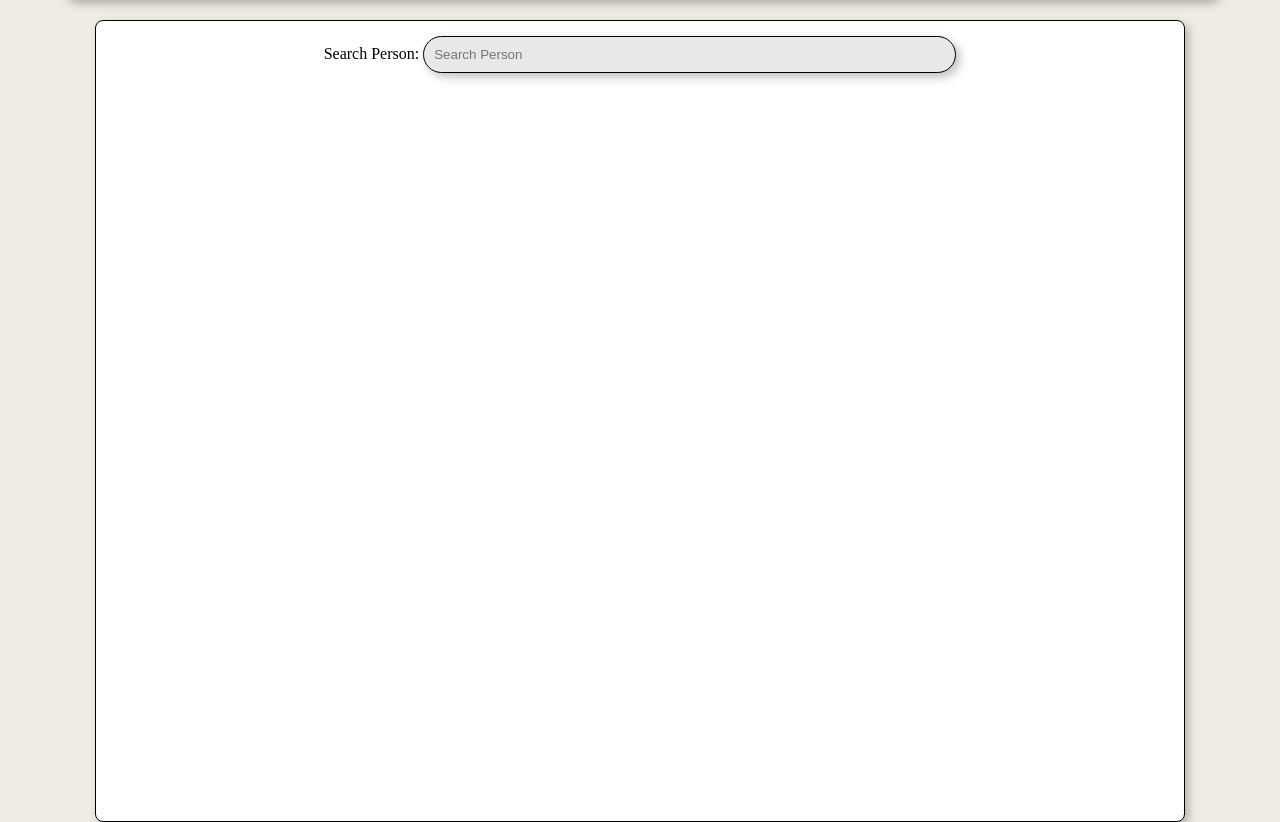
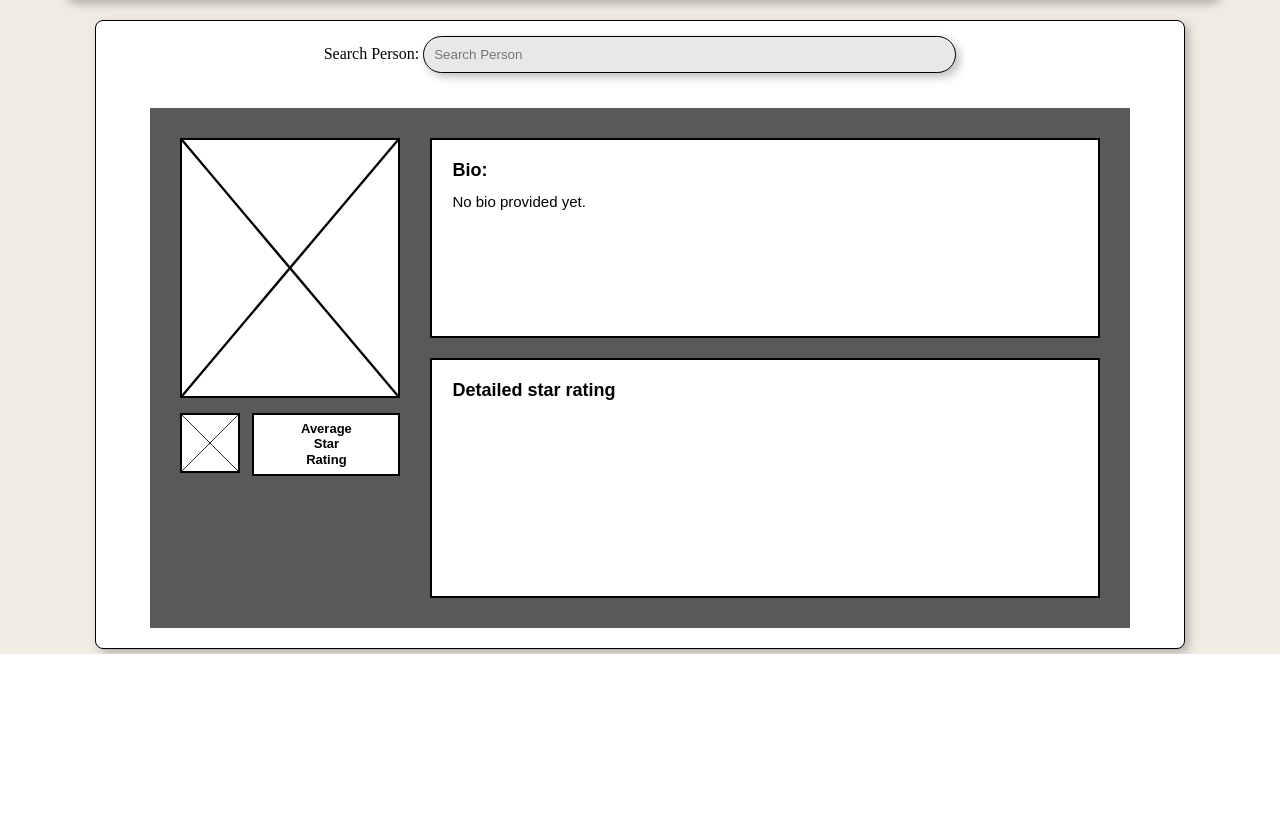
Before and after one commit to jcalvin4/ratemyroommate, a Flask app: page /ratearoommate in a window 1280 px wide. Shown: the part 146-968 px from the top of the page. After the commit the page ends 800 px from the top, so only its background shows below. Run offline with Flask 3, Linux system fonts and the light colour scheme; some libraries are stand-ins or nearby versions.

Commit message:
form, bio, and db edits

```diff
--- /dev/null
+++ b/forms.py
@@ -0,0 +1,20 @@
+from flask_wtf import FlaskForm
+from wtforms import (StringField, TextAreaField, SelectField,
+                     RadioField, BooleanField, DateField,
+                     PasswordField,SubmitField
+                     )
+from wtforms.validators import DataRequired
+from flask_wtf.file import FileField, FileAllowed, FileRequired
+
+
+class QuestionaireForm(FlaskForm):
+    age = StringField('Age', validators=[DataRequired()])
+    gender = SelectField('Gender', choices=[('male', 'Male'), ('female', 'Female'), ('other', 'Other')], default='other', validators=[DataRequired()])
+    cleanliness = RadioField('Cleanliness', choices=[('1', '1'), ('2', '2'), ('3', '3'), ('4', '4'), ('5', '5')], validators=[DataRequired()])
+    noise = RadioField('Noise Level', choices=[('1', '1'), ('2', '2'), ('3', '3'), ('4', '4'), ('5', '5')], validators=[DataRequired()])
+    smoker = BooleanField('Smoker')
+    night_owl = BooleanField('Night Owl')
+    early_riser = BooleanField('Early Riser')
+    bio = TextAreaField('Bio')
+    profile_pic = FileField('Profile Picture', validators=[FileAllowed(['jpg', 'png'], 'Images only!')])
+    submit = SubmitField('Submit')
--- a/practice.py
+++ b/practice.py
@@ -1,12 +1,14 @@
 import os
 from flask import Flask, render_template, request, redirect
 from markupsafe import escape
+from forms import QuestionaireForm
 
 
 
 def create_app(test_config=None):
     app = Flask(__name__)
 
+    app.config['SECRET_KEY'] = 'temporary_secret_key_for_development'
 
     @app.route("/")
     def home():
@@ -19,7 +21,8 @@ def create_app(test_config=None):
     @app.route("/ratearoommate")
 
     def formpage():
-        return render_template('ratearoommatepage.html')
+        form = QuestionaireForm()
+        return render_template('bio-page.html', form=form)
 
     return app
 app = create_app()
--- a/static/styles.css
+++ b/static/styles.css
@@ -22,7 +22,7 @@ header {
     margin: 0 auto;
     width: 85%;
     border: .5px, solid black;
-    height:100%;
+    height: auto;
     margin-top: 20px;
     border-radius: 8px;
     box-shadow: 4px 4px 10px rgba(0.25,0.25,0.25,0.25);
@@ -84,3 +84,168 @@ li:hover{
 .searchinput:focus {
     background-color: rgb(255, 255, 255);
 }
+
+.questionaire-group-container {
+    display: flex;
+    flex-direction: column;
+    align-items: center;
+    gap: 10px;
+    width: 100%;
+    margin-top: 20px;
+}
+
+.questionaire-group {
+    display: flex;
+    flex-direction: column;
+    align-items: center;
+    gap: 5px;
+    width: 80%;
+    padding: 50px;
+    border-radius: 10px;
+    box-shadow: 4px 4px 10px rgba(0.25,0.25,0.25,0.25);
+    background-color: rgb(172, 18, 18);
+}
+
+
+.radio-row-container {
+    display: flex;
+    flex-direction: row;
+    justify-content: center;
+    align-items: center;
+    gap: 10px;
+    width: 100%;
+    margin-top: 10px;
+}
+
+
+.radio-column-item {
+    display: flex;
+    flex-direction: column;
+    align-items: center;
+    gap: 5px;
+    color: white;
+}
+
+
+#gender {
+    height: 54px;
+}
+
+/* --- Outer Reset to Override .body1 center conflicts --- */
+.bio-page-wrapper {
+    width: 100%;
+    display: flex;
+    justify-content: center;
+    padding: 20px 0;
+    box-sizing: border-box;
+}
+
+/* Main Container (Dark Gray Background matching image_4a7515.png) */
+.bio-container {
+    background-color: #595959; /* Matching wireframe dark grey background */
+    width: 90%;
+    max-width: 1100px;
+    padding: 30px;
+    display: flex; /* Forces Left and Right columns side-by-side */
+    flex-direction: row;
+    gap: 30px;
+    box-sizing: border-box;
+    align-items: flex-start;
+}
+
+/* Common Wireframe Box Defaults */
+.wireframe-box {
+    background-color: #ffffff;
+    border: 2px solid #000000;
+    box-sizing: border-box;
+}
+
+/* ================= LEFT COLUMN ================= */
+.bio-sidebar {
+    width: 220px;
+    display: flex;
+    flex-direction: column;
+    gap: 15px;
+    flex-shrink: 0;
+}
+
+/* Profile Picture Box */
+.profile-pic-box {
+    width: 100%;
+    height: 260px;
+    position: relative;
+}
+
+/* SVG Line Drawing for Crisp Non-overflowing 'X' */
+.x-svg {
+    width: 100%;
+    height: 100%;
+    display: block;
+}
+
+/* Rating Row (Square Box + Text Box side-by-side) */
+.rating-summary-row {
+    display: flex;
+    flex-direction: row;
+    gap: 12px;
+    width: 100%;
+    align-items: stretch;
+}
+
+/* Small Icon Square */
+.small-icon-box {
+    width: 60px;
+    height: 60px;
+    flex-shrink: 0;
+}
+
+/* Rating Text Box */
+.rating-label-box {
+    flex-grow: 1;
+    padding: 6px;
+    display: flex;
+    align-items: center;
+    justify-content: center;
+    text-align: center;
+    font-size: 13px;
+    font-weight: bold;
+    color: #000000;
+    line-height: 1.2;
+    font-family: Arial, sans-serif;
+}
+
+/* ================= RIGHT COLUMN ================= */
+.bio-main-content {
+    flex-grow: 1;
+    display: flex;
+    flex-direction: column;
+    gap: 20px;
+}
+
+/* Main Cards (Bio & Detailed Ratings) */
+.content-card {
+    padding: 20px;
+    font-family: Arial, sans-serif;
+}
+
+.bio-card {
+    min-height: 200px;
+}
+
+.rating-card {
+    min-height: 240px;
+}
+
+.content-card h3 {
+    margin-top: 0;
+    margin-bottom: 12px;
+    font-size: 18px;
+    font-weight: bold;
+    color: #000000;
+}
+
+.content-card p {
+    margin: 0;
+    font-size: 15px;
+    color: #000000;
+}
--- /dev/null
+++ b/templates/bio-page.html
@@ -0,0 +1,63 @@
+{% extends "basic_template.html" %}
+{% block title %}Bio Page{% endblock %}
+
+{% block content %}
+<div class="bio-page-wrapper">
+    <div class="bio-container">
+
+        <!-- LEFT COLUMN: Profile & Ratings -->
+        <div class="bio-sidebar">
+            <!-- Main Profile Pic Box with 'X' -->
+            <div class="wireframe-box profile-pic-box">
+                {% if user and user.profile_image %}
+                    <img src="{{ user.profile_image }}" alt="{{ user.name }}'s Profile Picture" class="profile-img">
+                {% else %}
+                    <!-- SVG Placeholder X -->
+                    <svg class="x-svg" viewBox="0 0 100 100" preserveAspectRatio="none">
+                        <line x1="0" y1="0" x2="100" y2="100" stroke="#000" stroke-width="1"/>
+                        <line x1="100" y1="0" x2="0" y2="100" stroke="#000" stroke-width="1"/>
+                    </svg>
+                {% endif %}
+            </div>
+
+            <!-- Small Rating Row -->
+            <div class="rating-summary-row">
+                <!-- Small Square Box with 'X' -->
+                <div class="wireframe-box small-icon-box">
+                    <svg class="x-svg" viewBox="0 0 100 100" preserveAspectRatio="none">
+                        <line x1="0" y1="0" x2="100" y2="100" stroke="#000" stroke-width="1.5"/>
+                        <line x1="100" y1="0" x2="0" y2="100" stroke="#000" stroke-width="1.5"/>
+                    </svg>
+                </div>
+
+                <!-- Average Star Rating Label Box -->
+                <div class="wireframe-box rating-label-box">
+                    <span>Average<br>Star<br>Rating</span>
+                </div>
+            </div>
+        </div>
+
+        <!-- RIGHT COLUMN: Bio & Star Ratings -->
+        <div class="bio-main-content">
+            <!-- Bio Box -->
+            <div class="wireframe-box content-card bio-card">
+                <h3>Bio:</h3>
+                <p>{{ user.bio if user and user.bio else 'No bio provided yet.' }}</p>
+            </div>
+
+            <!-- Detailed Rating Box -->
+            <div class="wireframe-box content-card rating-card">
+                <h3>Detailed star rating</h3>
+                {% if user and user.ratings %}
+                    <ul>
+                        {% for rating in user.ratings %}
+                            <li>{{ rating.category }}: {{ rating.score }} / 5</li>
+                        {% endfor %}
+                    </ul>
+                {% endif %}
+            </div>
+        </div>
+
+    </div>
+</div>
+{% endblock %}
--- a/templates/ratearoommatepage.html
+++ /dev/null
@@ -1,9 +0,0 @@
-{% extends "basic_template.html" %}
-{% block title %}About Page{% endblock %}
-{% block content %}
-<div class="aboutbody">
-<form action="/submit" method="POST">
-
-</form>
-</div>
-{% endblock %}
```
Also changed, not shown: models.py (+40 -0 lines), templates/questionaireformpage.html (added, +110 -0 lines).
